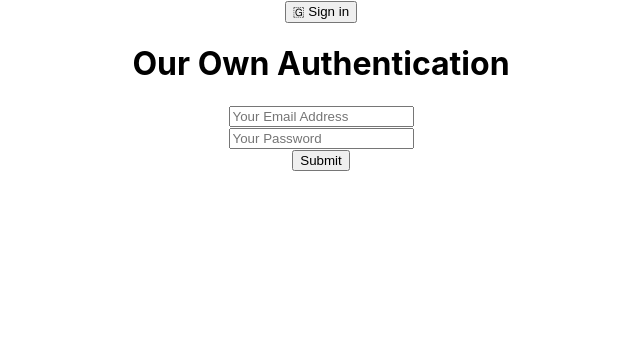
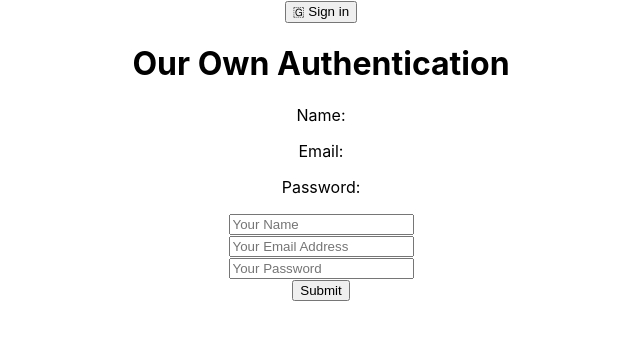
Before and after one commit to ariful4966/programmingHero-course-revesion, a React (Create React App) app: page / in a window 1280 px wide. Shown: the top 340 px of the page, without its empty margins (319-959 px from the left). Built offline with nearby package versions, Linux system fonts and the light colour scheme.

Commit message:
update state from form field 42.4

```diff
--- a/src/App.js
+++ b/src/App.js
@@ -12,6 +12,7 @@ function App() {
     isSignedIn: false,
     name: '',
     email: '',
+    password: '',
     photo: ''
   })
 
@@ -43,6 +44,7 @@ function App() {
           isSignedIn: false,
           name: '',
           email: '',
+          password: '',
           photo: ''
 
         }
@@ -59,17 +61,24 @@ function App() {
   }
   const handleBlur = (event) => {
 
-    console.log(event.target.name, event.target.value);
+    let isFormValid = true;
     if (event.target.name === 'email') {
-      const isEmailValid = /\S+@\S+\.\S+/.test(event.target.value);
+      isFormValid = /\S+@\S+\.\S+/.test(event.target.value);
       //regular expression
-      console.log(isEmailValid);
+      console.log(isFormValid);
     }
     if (event.target.name === 'password') {
       const isPasswordValid = event.target.value.length > 6;
       const passwordHasNumber = /\d{1}/.test(event.target.value)
       //Regular expression
-      console.log(isPasswordValid && passwordHasNumber);
+      isFormValid = (isPasswordValid && passwordHasNumber);
+    }
+    if (isFormValid) {
+      const newUserInfo = {
+        ...user
+      }
+      newUserInfo[event.target.name] = event.target.value
+      setUser(newUserInfo)
     }
   }
   return (
@@ -89,7 +98,11 @@ function App() {
         </div>
       }
       <h1>Our Own Authentication</h1>
+      <p>Name: {user.name}</p>
+      <p>Email: {user.email}</p>
+      <p>Password: {user.password}</p>
       <form onSubmit={handleSubmit}>
+        <input type="text" name="name" onBlur={handleBlur} placeholder="Your Name" /><br />
         <input type="email" onBlur={handleBlur} name="email" placeholder="Your Email Address" required /><br />
         <input type="password" onBlur={handleBlur} name="password" placeholder="Your Password" required />
         <br />
```
